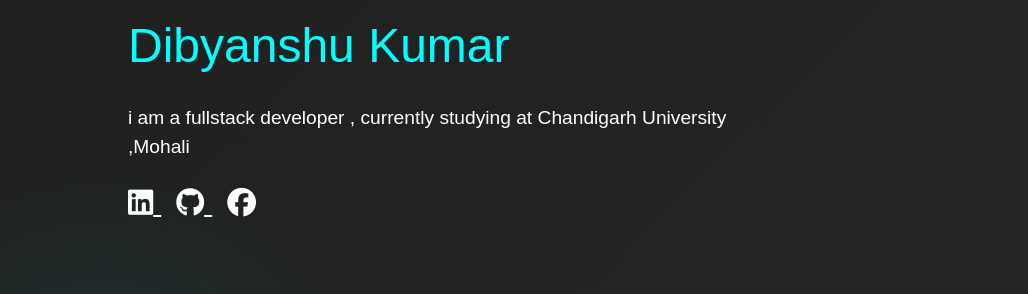
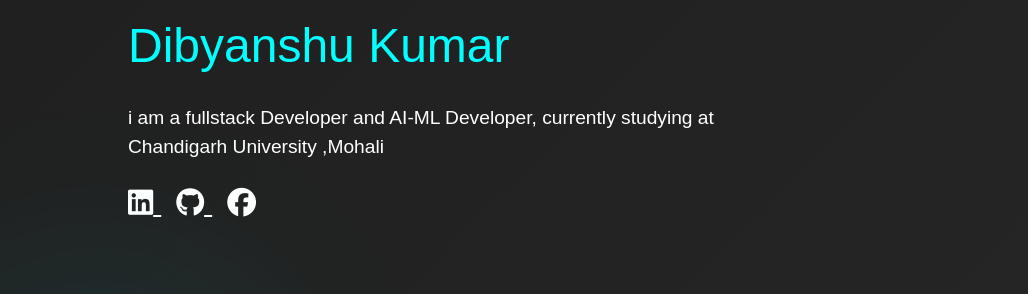
Before and after one commit to Krish-megabytes/portfolio-website, a plain HTML site: page index.html in a window 1280 px wide. Shown: the part 257-551 px from the top of the page, 0-1028 px from the left. Drawn offline with nearby package versions, Linux system fonts and the light colour scheme.

Commit message:
Update index.html

```diff
--- a/index.html
+++ b/index.html
@@ -36,7 +36,7 @@
           <p>Hi, I'm</p>
           <h1>Dibyanshu Kumar</h1>
           <p>
-            i am a fullstack developer , currently studying at Chandigarh
+            i am a fullstack Developer and AI-ML Developer, currently studying at Chandigarh
             University ,Mohali
           </p>
           <div class="home-icons">
```
